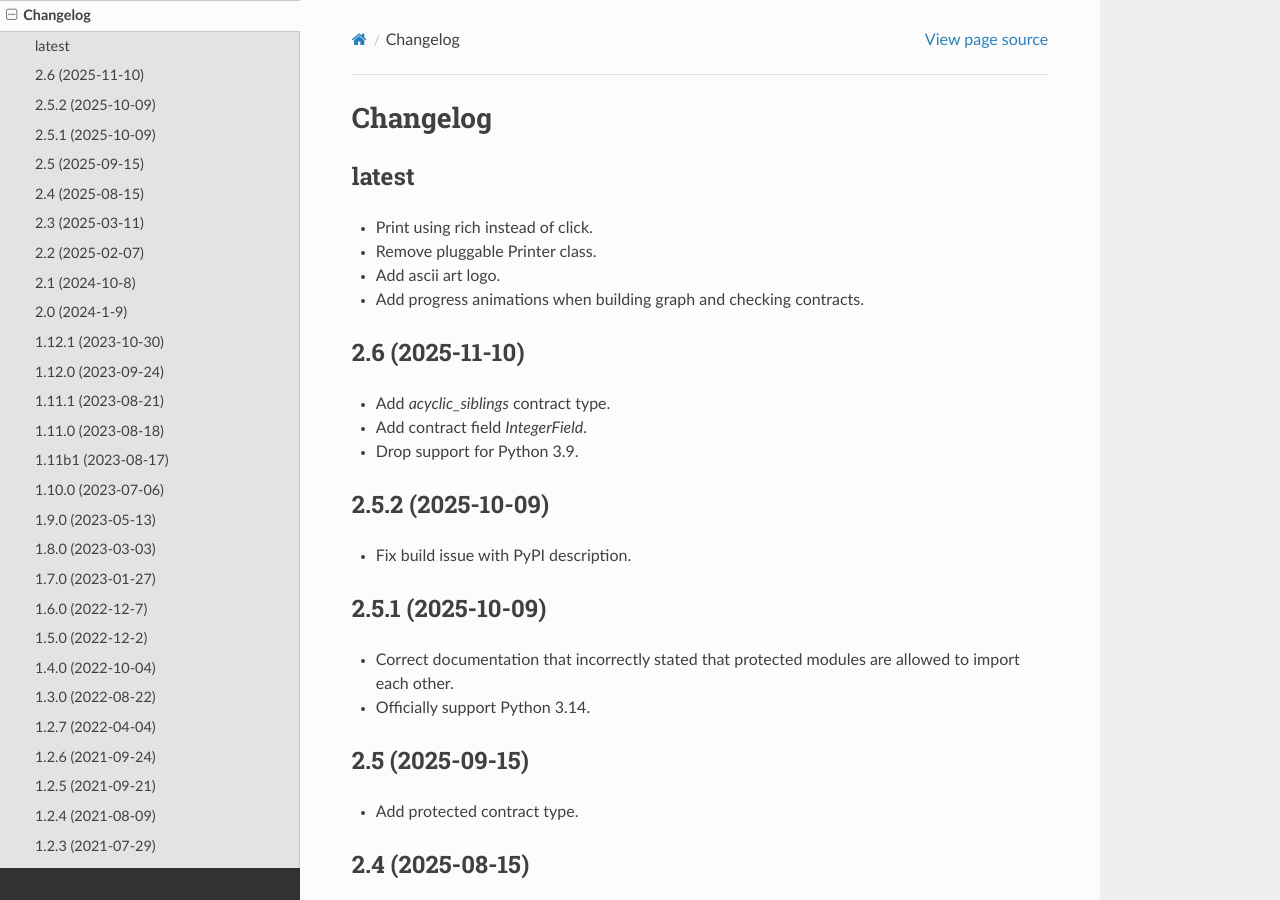
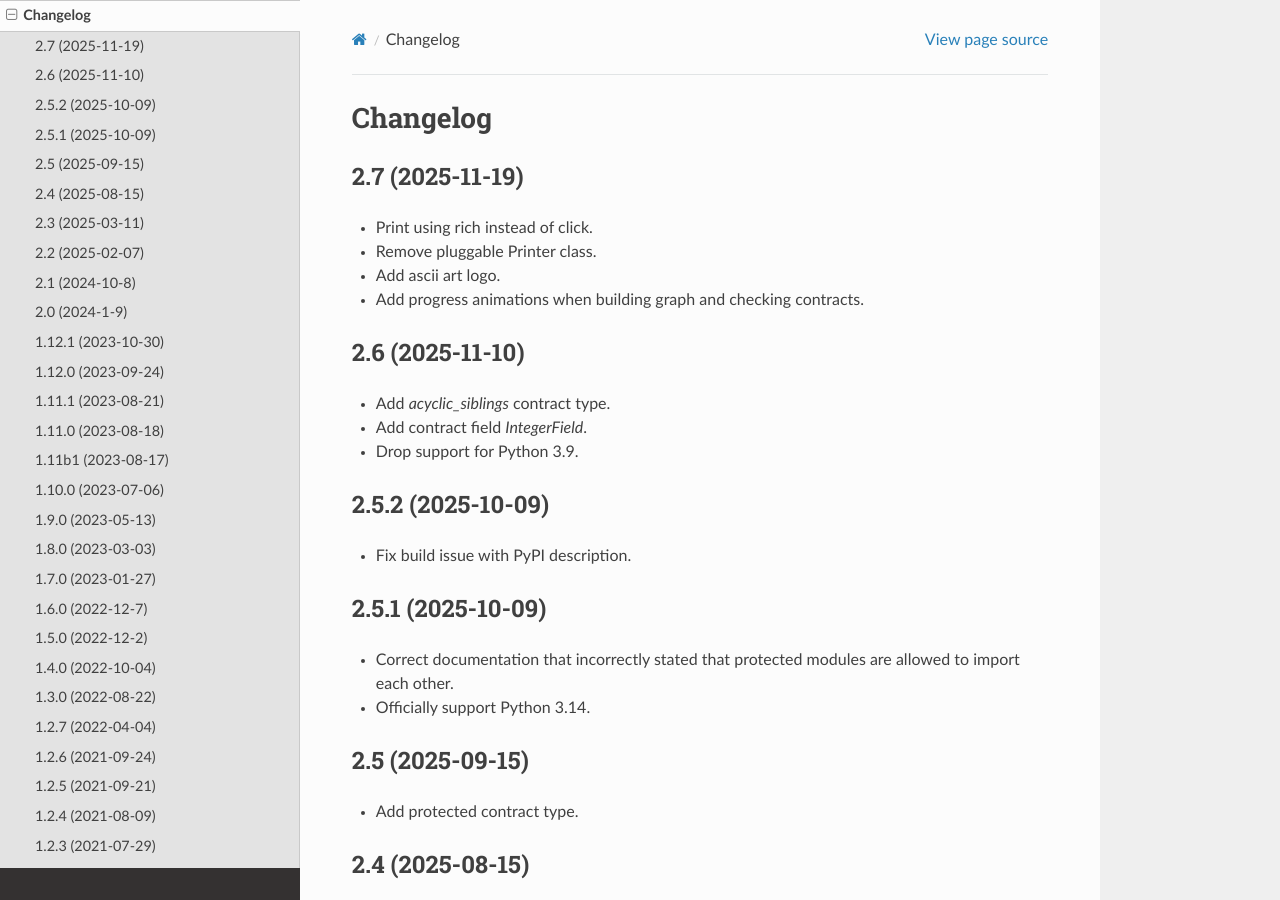
Before and after one commit to seddonym/import-linter, a Sphinx documentation site: the page built from docs/changelog.rst, in a window 1280 px wide and 900 px high. Built offline with Sphinx 7.4.7 and the Read the Docs theme 3.1.0, drawn with Linux system fonts in a browser that asks for light colours.

Commit message:
Release v2.7

```diff
--- a/CHANGELOG.rst
+++ b/CHANGELOG.rst
@@ -1,8 +1,8 @@
 Changelog
 =========
 
-latest
-------
+2.7 (2025-11-19)
+----------------
 
 * Print using rich instead of click.
 * Remove pluggable Printer class.
--- a/docs/conf.py
+++ b/docs/conf.py
@@ -26,7 +26,7 @@ author = "David Seddon"
 # The short X.Y version
 version = ""
 # The full version, including alpha/beta/rc tags
-release = "2.6"
+release = "2.7"
 
 
 # -- General configuration ---------------------------------------------------
--- a/pyproject.toml
+++ b/pyproject.toml
@@ -1,6 +1,6 @@
 [project]
 name = "import-linter"
-version = "2.6"
+version = "2.7"
 license = {text = "BSD 2-Clause License"}
 description = "Enforces rules for the imports within and between Python packages."
 authors = [
--- a/src/importlinter/__init__.py
+++ b/src/importlinter/__init__.py
@@ -1,4 +1,4 @@
-__version__ = "2.6"
+__version__ = "2.7"
 
 from .application import output  # noqa
 from .domain import fields  # noqa
```
Also changed, not shown: 1 other file.
